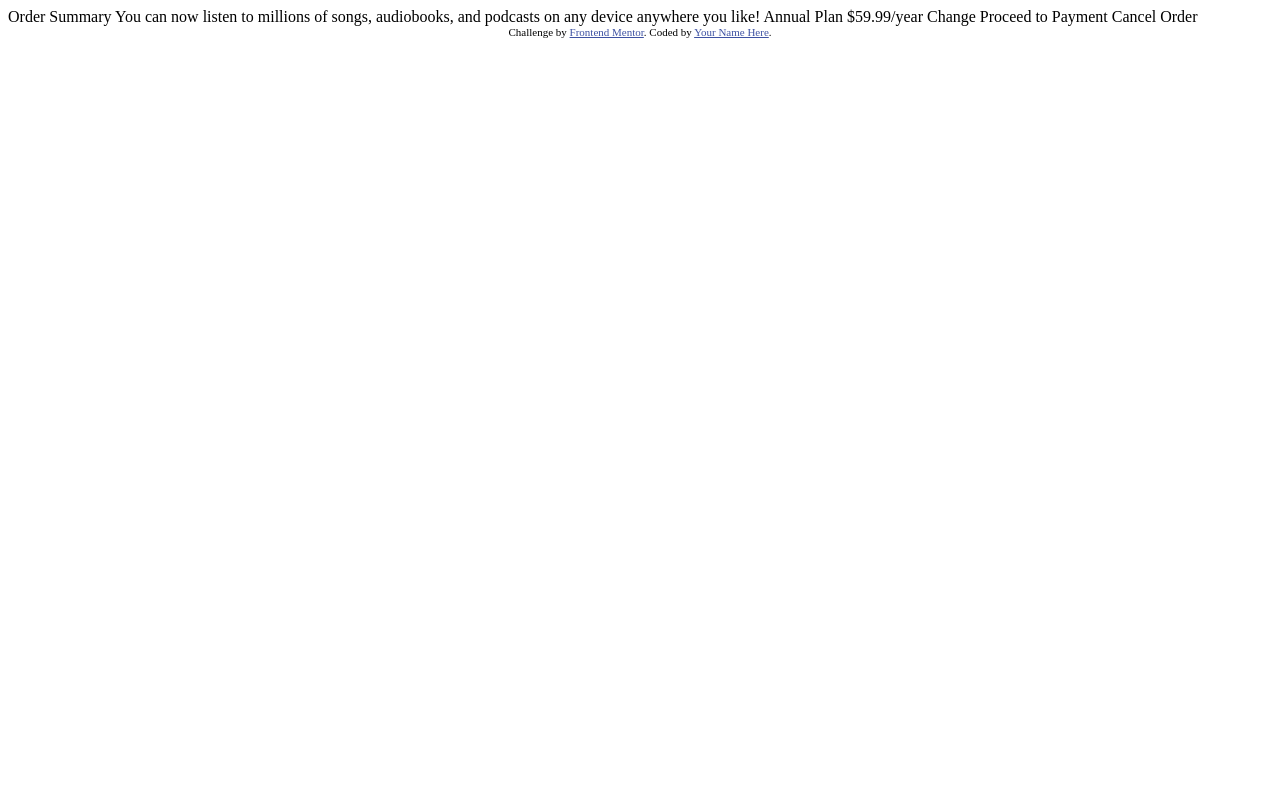
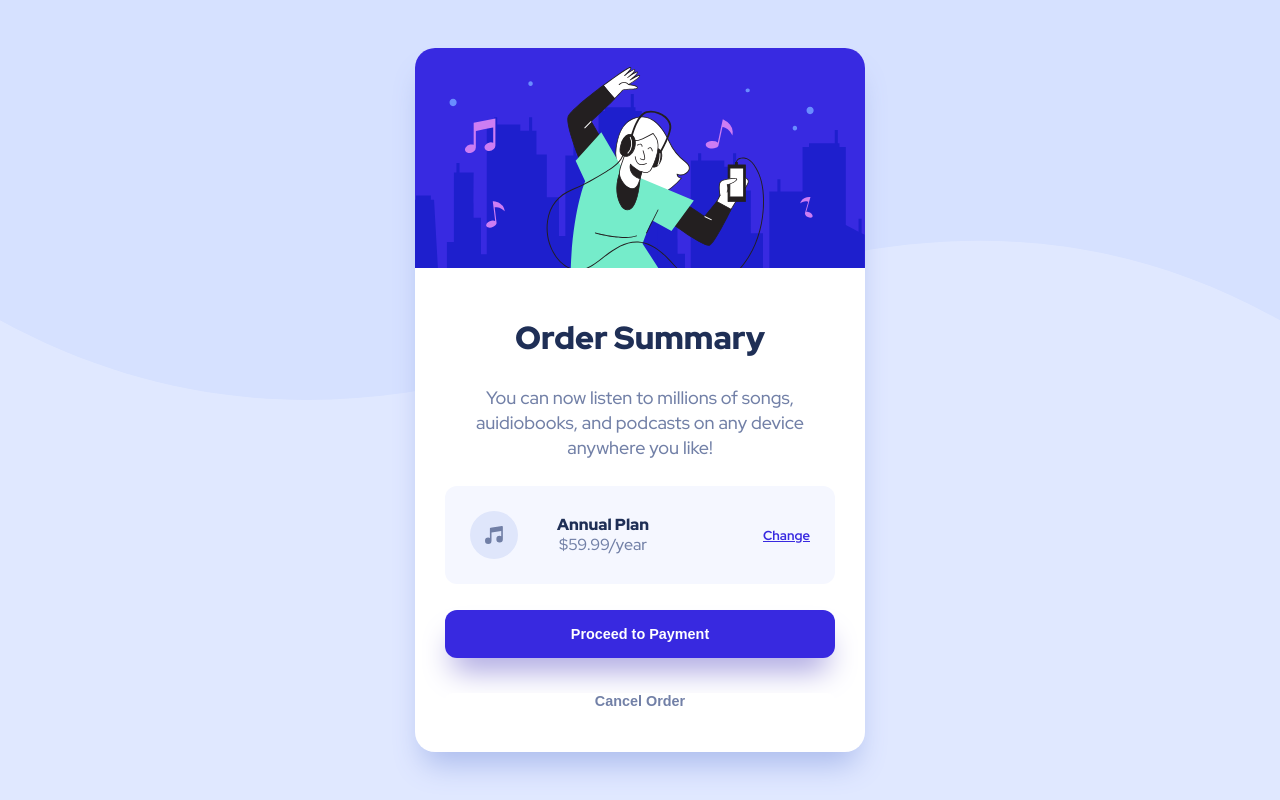
Before and after one commit to SP76/FEM-Order-Summary-Component, a plain HTML site: page index.html in a window 1280 px wide. Drawn offline with Linux system fonts and the light colour scheme.

Commit message:
desktop design done

```diff
--- a/index.html
+++ b/index.html
@@ -1,37 +1,44 @@
 <!DOCTYPE html>
 <html lang="en">
   <head>
-  <meta charset="UTF-8">
-  <meta name="viewport" content="width=device-width, initial-scale=1.0"> <!-- displays site properly based on user's device -->
+    <meta charset="UTF-8" />
+    <meta name="viewport" content="width=device-width, initial-scale=1.0" />
+    <!-- displays site properly based on user's device -->
 
-  <link rel="icon" type="image/png" sizes="32x32" href="./images/favicon-32x32.png">
+    <link
+      rel="icon"
+      type="image/png"
+      sizes="32x32"
+      href="./images/favicon-32x32.png"
+    />
+    <link rel="stylesheet" href="./styles.css" />
 
     <title>Frontend Mentor | Order summary card</title>
-
-  <!-- Feel free to remove these styles or customise in your own stylesheet 👍 -->
-  <style>
-    .attribution { font-size: 11px; text-align: center; }
-    .attribution a { color: hsl(228, 45%, 44%); }
-  </style>
   </head>
   <body>
-
-  Order Summary
-
-  You can now listen to millions of songs, audiobooks, and podcasts on any
-  device anywhere you like!
-
-  Annual Plan
-  $59.99/year
-
-  Change
-
-  Proceed to Payment
-  Cancel Order
-
-  <div class="attribution">
-    Challenge by <a href="https://www.frontendmentor.io?ref=challenge" target="_blank">Frontend Mentor</a>.
-    Coded by <a href="#">Your Name Here</a>.
+    <div class="card">
+      <img
+        class="hero-img"
+        src="./images/illustration-hero.svg"
+        alt="illustration-hero"
+      />
+      <div class="container">
+        <h2 class="title">Order Summary</h2>
+        <p class="order-description">
+          You can now listen to millions of songs, auidiobooks, and podcasts on
+          any device anywhere you like!
+        </p>
+        <div class="plan-container">
+          <img src="./images/icon-music.svg" alt="icon-music" />
+          <div class="plan-description">
+            <strong>Annual Plan</strong>
+            <p>$59.99/year</p>
+          </div>
+          <a class="change" href="#">Change</a>
+        </div>
+        <button class="proceed-btn">Proceed to Payment</button>
+        <button class="cancel-btn">Cancel Order</button>
+      </div>
     </div>
   </body>
 </html>
--- /dev/null
+++ b/styles.css
@@ -0,0 +1,132 @@
+@import url("https://fonts.googleapis.com/css2?family=Red+Hat+Display:wght@500;700;900&display=swap");
+
+* {
+  margin: 0;
+  padding: 0;
+  box-sizing: border-box;
+}
+
+:root {
+  --pale-blue: hsl(225, 100%, 94%);
+  --pale-blue-shadow: hsl(225, 65%, 80%);
+  --bright-blue: hsl(245, 75%, 52%);
+  --bright-blue-shadow: hsl(245, 50%, 75%);
+  --bright-blue-hover: hsl(244, 83%, 68%);
+  --very-pale-blue: hsl(225, 100%, 98%);
+  --desaturated-blue: hsl(224, 23%, 55%);
+  --dark-blue: hsl(223, 47%, 23%);
+}
+
+body {
+  background-color: var(--pale-blue);
+  background-image: url("./images/pattern-background-desktop.svg");
+  background-repeat: no-repeat;
+  background-size: 100% 50%;
+  height: 100vh;
+  overflow: hidden;
+  display: flex;
+  justify-content: center;
+  align-items: center;
+  font-size: 16px;
+  font-family: "Red Hat Display", sans-serif;
+}
+
+.card {
+  width: 450px;
+  background-color: white;
+  color: var(--desaturated-blue);
+  border-radius: 20px;
+  overflow: hidden;
+  margin: 50px auto;
+  box-shadow: 0px 20px 30px -8px var(--pale-blue-shadow);
+}
+
+.hero-img {
+  width: 100%;
+}
+
+.container {
+  display: flex;
+  flex-direction: column;
+  justify-content: center;
+  text-align: center;
+  padding: 30px;
+  font-size: 18px;
+}
+
+.container > * {
+  margin: 13px 0;
+}
+
+.container strong {
+  color: var(--dark-blue);
+  font-weight: 900;
+}
+
+.title {
+  color: var(--dark-blue);
+  font-size: 32px;
+  font-weight: 900;
+}
+
+.order-description {
+  line-height: 25px;
+}
+
+.plan-container {
+  display: flex;
+  flex-direction: row;
+  justify-content: space-between;
+  align-items: center;
+  font-size: 16px;
+  background-color: var(--very-pale-blue);
+  border-radius: 12px;
+  padding: 25px;
+}
+
+.plan-description {
+  margin-right: 75px;
+  line-height: 20px;
+}
+
+.plan-container a {
+  color: var(--bright-blue);
+  font-size: 13px;
+  font-weight: 700;
+}
+
+.plan-container a:hover {
+  color: var(--bright-blue-hover);
+  text-decoration: none;
+}
+
+button {
+  width: 100%;
+  border: none;
+  border-radius: 12px;
+  font-weight: 700;
+  font-size: 0.9rem;
+  cursor: pointer;
+}
+
+.proceed-btn {
+  background-color: var(--bright-blue);
+  color: white;
+  padding: 1rem 0;
+  box-shadow: 0 20px 30px -8px var(--bright-blue-shadow);
+}
+
+.proceed-btn:hover {
+  background-color: var(--bright-blue-hover);
+}
+
+.cancel-btn {
+  background-color: white;
+  color: var(--desaturated-blue);
+  border: none;
+  margin-top: 22px;
+}
+
+.cancel-btn:hover {
+  color: black;
+}
```
Lines whose indentation alone changed are shown as unchanged.
